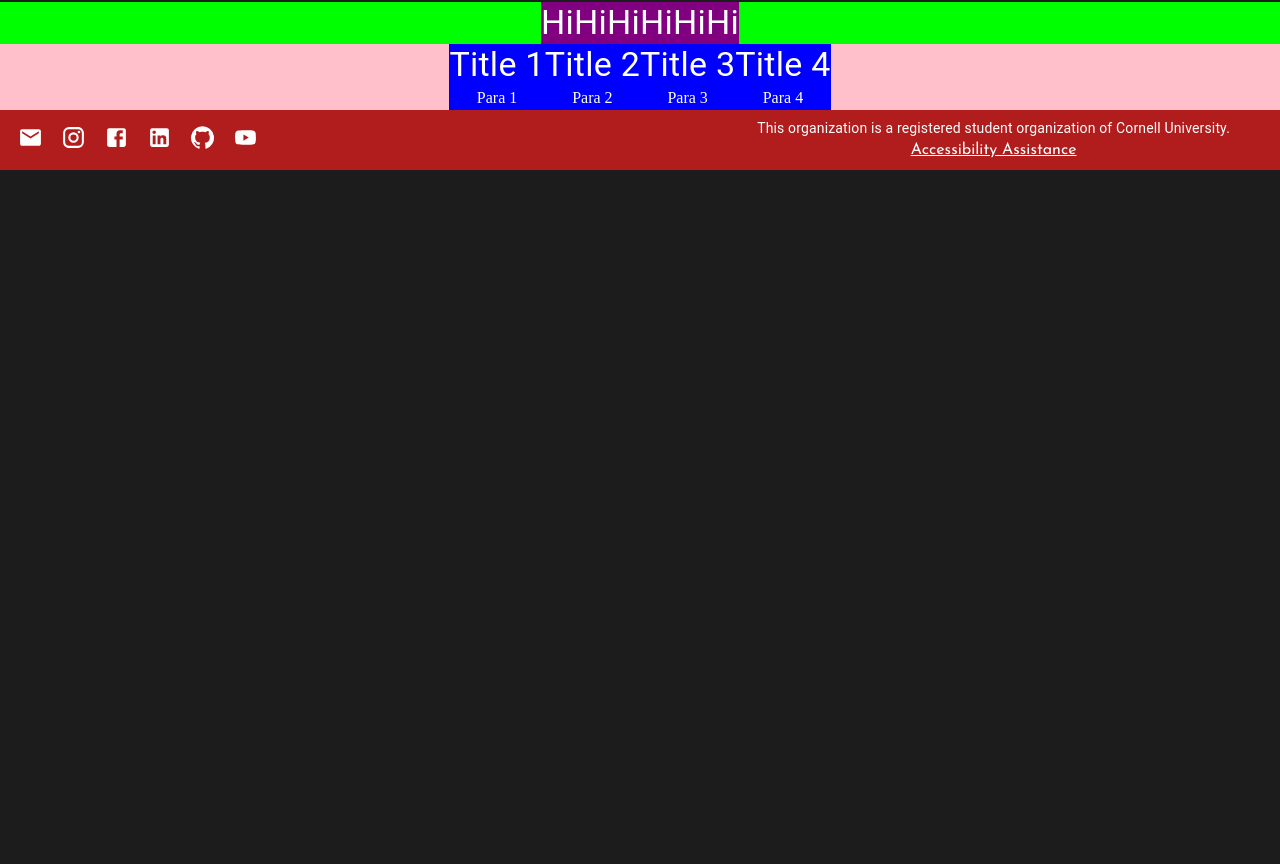
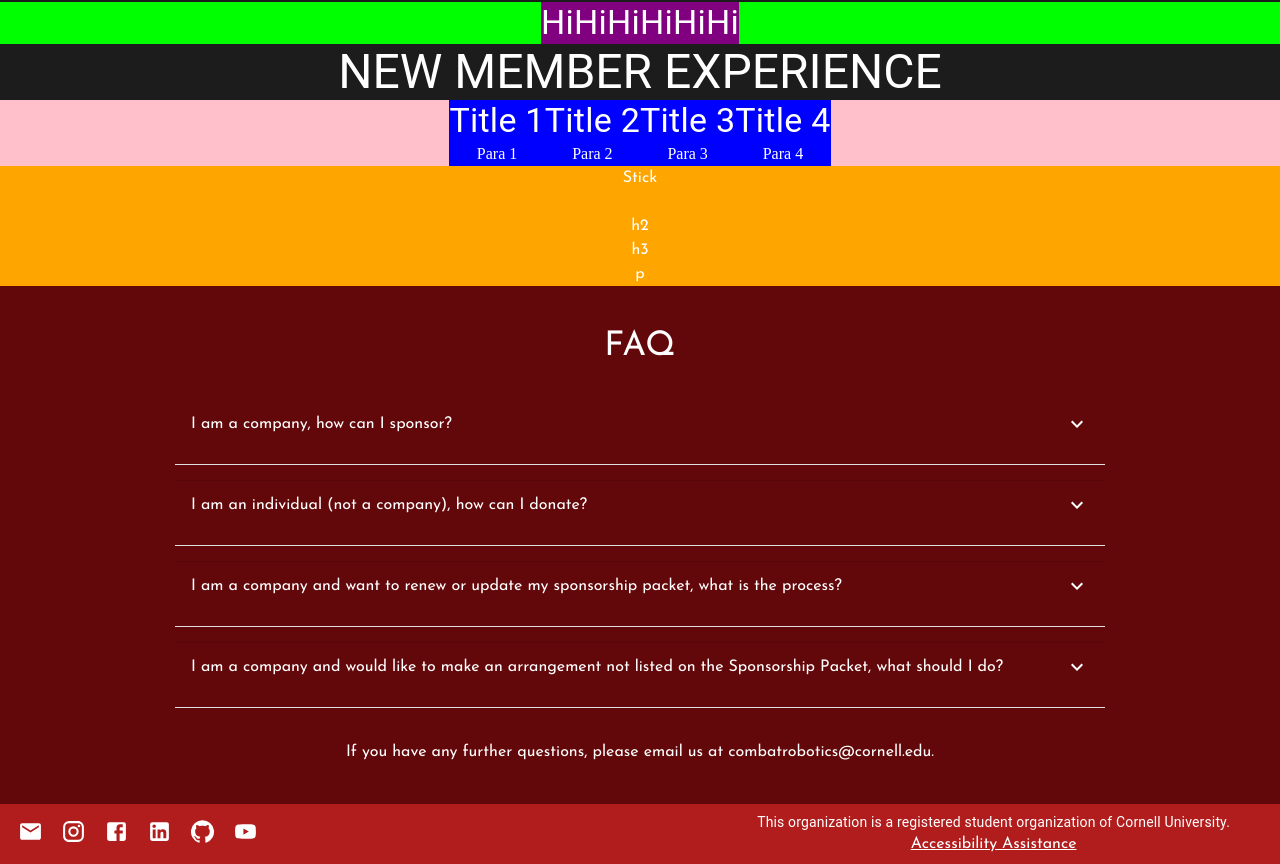
Before and after one commit to Cornell-University-Combat-Robotics/site-2025, a React (Vite) app in the folder react-site/: page /apply in a window 1280 px wide. Shown: the part 1150-2014 px from the top of the page. Before the commit the page ends 1320 px from the top, so only its background shows below. Built offline with nearby package versions, Linux system fonts and the light colour scheme.

Commit message:
Add FAQ section to apply page

```diff
--- a/react-site/src/pages/apply.jsx
+++ b/react-site/src/pages/apply.jsx
@@ -1,5 +1,7 @@
-import { Typography, Box } from "@mui/material";
+import { Typography, Box, Accordion, AccordionSummary, AccordionDetails, Divider} from "@mui/material";
 import apply from "../assets/background-pictures/newbies-photo.jpg";
+import ExpandMoreIcon from '@mui/icons-material/ExpandMore';
+
 
 /** Apply creates the Apply page for the website. */
 export default function Apply() {
@@ -99,6 +101,9 @@ export default function Apply() {
           </Typography>
         </Box>
       </Box>
+      <Typography variant="h3" sx={{color: "white"}}>
+        NEW MEMBER EXPERIENCE
+      </Typography>
       <Box sx={{
         // timeline container
           display: 'flex',
@@ -149,6 +154,150 @@ export default function Apply() {
           {/* next few boxes contain stuff for making timeline */}
         </Box>
       </Box>
+      <Box sx={{backgroundColor: 'orange'}}>
+        {/* above encompasses all slider timeline data */}
+        <Box>
+          <Box>
+            <Typography>
+              Stick
+            </Typography>
+          </Box>
+        </Box>
+        <Box>
+          <Box>
+            <Box>
+              <img></img>
+            </Box>
+          </Box>
+          <Box>
+            <Typography>h2</Typography>
+            <Typography>h3</Typography>
+            <Typography>p</Typography>
+          </Box>
+        </Box>
+      </Box>
+      <Box
+        justifyContent="center"
+        alignItems="center"
+        backgroundColor="#63080A"
+        mt={5}
+        sx={{
+          color: 'white',
+          paddingY: '40px',
+          paddingX: '20px',
+          width: '100%',
+          margin: '0 auto',
+          boxSizing: 'border-box',
+        }}
+      >
+        <Box width="100%" justifyContent="center" alignItems="center">
+          <Typography variant="h4" align="center" sx={{ fontFamily: 'Josefin Sans', mb: 4 }}>
+            FAQ
+          </Typography>
+
+          <Box width="75%" justifyContent="center" alignItems="center" mx="auto">
+            {/* Accordion Items */}
+            <>
+              <Accordion
+                sx={{
+                  backgroundColor: '#63080A',
+                  color: 'white',
+                  boxShadow: 'none',
+                  width: '100%',
+                }}
+              >
+                <AccordionSummary expandIcon={<ExpandMoreIcon sx={{ color: 'white' }} />}>
+                  <Typography sx={{ fontStyle: 'italic', fontFamily: 'Josefin Sans' }}>
+                    I am a company, how can I sponsor?
+                  </Typography>
+                </AccordionSummary>
+                <AccordionDetails>
+                  <Typography>
+                    Via mail by filling out the donation form listed on the Sponsorship Packet above, or electronically donate through Cornell (shown above), or donate on Giving Day (shown above). Please email us to notify you wish to become a sponsor.
+                  </Typography>
+                </AccordionDetails>
+              </Accordion>
+              <Divider sx={{ backgroundColor: 'white', my: 2 }} />
+
+              <Accordion
+                sx={{
+                  backgroundColor: '#63080A',
+                  color: 'white',
+                  boxShadow: 'none',
+                  width: '100%',
+                }}
+              >
+                <AccordionSummary expandIcon={<ExpandMoreIcon sx={{ color: 'white' }} />}>
+                  <Typography sx={{ fontStyle: 'italic', fontFamily: 'Josefin Sans' }}>
+                    I am an individual (not a company), how can I donate?
+                  </Typography>
+                </AccordionSummary>
+                <AccordionDetails>
+                  <Typography>
+                    You can donate through the same platforms a company would: via mail by filling out the donation form listed on the Sponsorship Packet, or electronically donate through Cornell, or donate on Giving Day.
+                  </Typography>
+                </AccordionDetails>
+              </Accordion>
+              <Divider sx={{ backgroundColor: 'white', my: 2 }} />
+
+              <Accordion
+                sx={{
+                  backgroundColor: '#63080A',
+                  color: 'white',
+                  boxShadow: 'none',
+                  width: '100%',
+                }}
+              >
+                <AccordionSummary expandIcon={<ExpandMoreIcon sx={{ color: 'white' }} />}>
+                  <Typography sx={{ fontStyle: 'italic', fontFamily: 'Josefin Sans' }}>
+                    I am a company and want to renew or update my sponsorship packet, what is the process?
+                  </Typography>
+                </AccordionSummary>
+                <AccordionDetails>
+                  <Typography>
+                    Donate through the same portal listed above, and email us to notify you wish to renew or update your sponsorship.
+                  </Typography>
+                </AccordionDetails>
+              </Accordion>
+              <Divider sx={{ backgroundColor: 'white', my: 2 }} />
+
+              <Accordion
+                sx={{
+                  backgroundColor: '#63080A',
+                  color: 'white',
+                  boxShadow: 'none',
+                  width: '100%',
+                }}
+              >
+                <AccordionSummary expandIcon={<ExpandMoreIcon sx={{ color: 'white' }} />}>
+                  <Typography sx={{ fontStyle: 'italic', fontFamily: 'Josefin Sans' }}>
+                    I am a company and would like to make an arrangement not listed on the Sponsorship Packet, what should I do?
+                  </Typography>
+                </AccordionSummary>
+                <AccordionDetails>
+                  <Typography>
+                    Email us and we would be happy to make arrangements!
+                  </Typography>
+                </AccordionDetails>
+              </Accordion>
+              <Divider sx={{ backgroundColor: 'white', my: 2 }} />
+            </>
+          </Box>
+
+          {/* Footer */}
+          <Typography
+            align="center"
+            sx={{
+              fontStyle: 'italic',
+              fontFamily: 'Josefin Sans',
+              mt: 4,
+              color: 'white',
+            }}
+          >
+            If you have any further questions, please email us at combatrobotics@cornell.edu.
+          </Typography>
+        </Box>
+      </Box>
     </Box>
   );
 }
```
